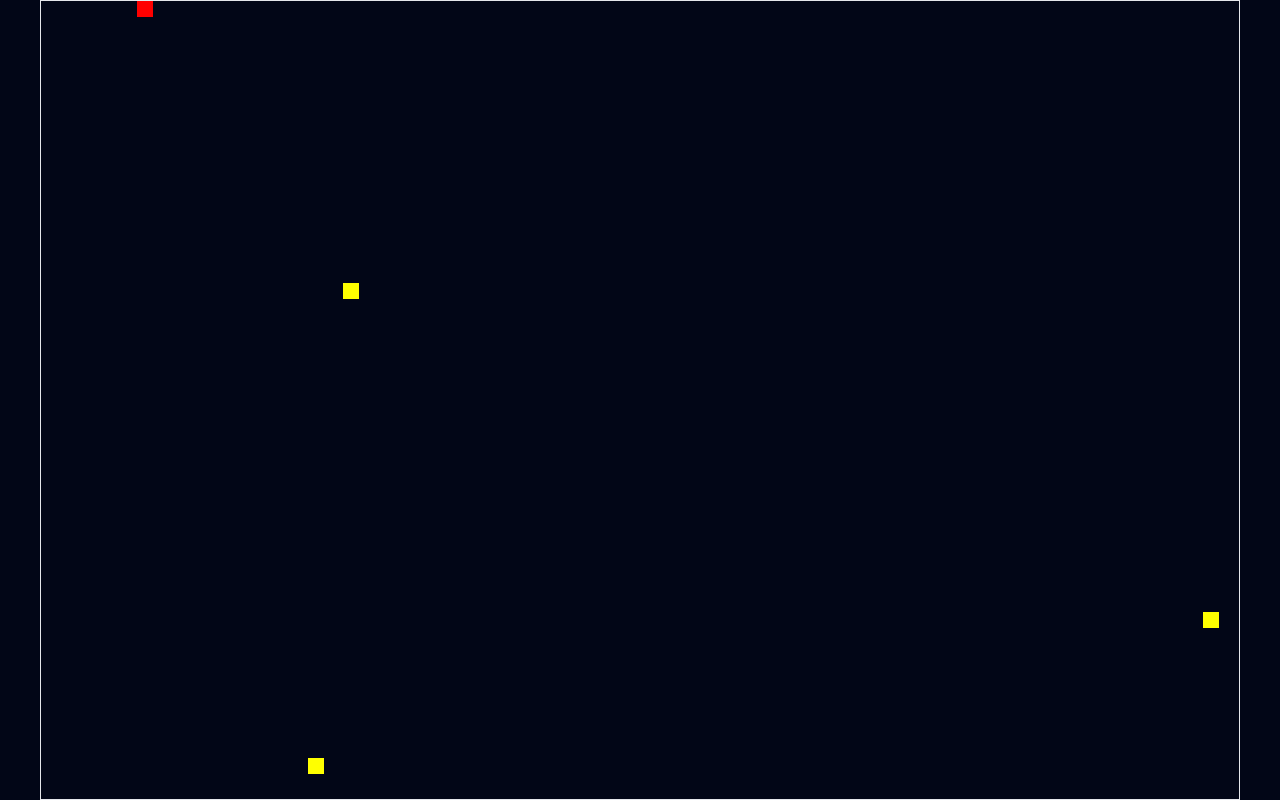
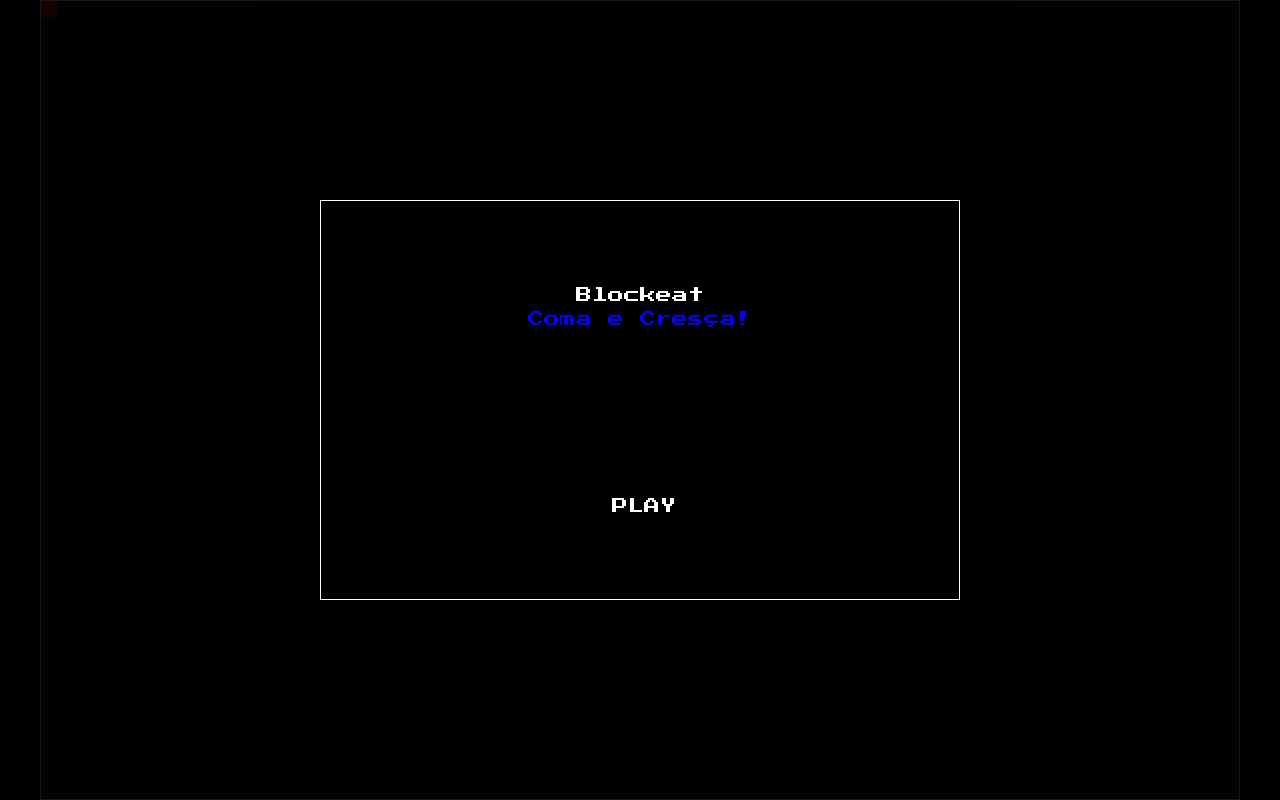
Before and after one commit to bloiseleo/Blockeat, a Next.js app: page / in a window 1280 px wide. Built offline with nearby package versions, Linux system fonts and the light colour scheme.

Commit message:
feat: now we have a initial screen

```diff
--- a/app/page.tsx
+++ b/app/page.tsx
@@ -9,6 +9,7 @@ import ClientCordinates from '@/entity/ClientCordinates';
 import Blocks from '@/component/Blocks';
 import GameOverModal from '@/component/Modals/GameOverModal';
 import PauseModal from '@/component/Modals/PauseModal';
+import StartMenu from '@/component/Modals/StartMenu';
 
 export default function GameCanvas() {
 
@@ -23,23 +24,27 @@ export default function GameCanvas() {
     gameObservable.pause();
   }
 
+  const focusOnCanvas = () => {
+    if (mainRef.current) {
+      mainRef.current.focus();
+    }
+  }
+
   const handleKeyDown = (event: KeyboardEvent<HTMLElement>) => {
     const key = event.key.toLowerCase();
     gameObservable.captureKeyPressed(key);
   }
 
   useEffect(() => {
-    gameObservable.start();
     gameObservable.on('restart', () => {
-      if(mainRef.current) {
-        mainRef.current.focus();
-      }
+      focusOnCanvas()
     })
     gameObservable.on('unpause', () => {
-      if(mainRef.current) {
-        mainRef.current.focus();
-      }
+      focusOnCanvas()
     });
+    gameObservable.on('start', () => {
+      focusOnCanvas()
+    })
   }, []);
 
   return (
@@ -56,6 +61,7 @@ export default function GameCanvas() {
       </main>
       <GameOverModal game={gameObservable}></GameOverModal>
       <PauseModal game={gameObservable}></PauseModal>
+      <StartMenu game={gameObservable}></StartMenu>
     </>
   )
 }
--- a/component/Modals/GameOverModal.tsx
+++ b/component/Modals/GameOverModal.tsx
@@ -18,8 +18,7 @@ export default function GameOverModal({ game }: Props) {
     }
 
     const notContinueClick = () => {
-        window.location.replace('https://github.com/bloiseleo/Blockeat');
-        return;
+        window.location.reload();
     }
 
     useEffect(() => {
--- a/component/Modals/ModalButton.tsx
+++ b/component/Modals/ModalButton.tsx
@@ -6,7 +6,7 @@ interface Props {
 export default function ModalButton({ onClick, text }: Props) {
     return (
         <button onClick={onClick} type="button" className='group/item flex outline-none' autoFocus={true}>
-            <span className='group-focus/item:block hidden text-white'>{`>`}</span>
+            <span className='group-hover/item:block hidden text-white'>{`>`}</span>
             <span className='ml-2 text-white'> {text} </span>
         </button>
     );
--- /dev/null
+++ b/component/Modals/StartMenu.tsx
@@ -0,0 +1,34 @@
+import { useState } from "react";
+import Modal from "../Modal";
+import ModalButton from "./ModalButton";
+import GameObservable from "@/entity/Game";
+
+interface Props {
+    game: GameObservable
+}
+
+export default function StartMenu({game}: Props) {
+    const [show, setShow] = useState(true);
+
+    const startGame = () => {
+        game.start();
+        setShow(false);
+    }
+
+    return (
+        <>
+            {show ? <Modal>
+                <div className={`h-[100%] flex flex-col justify-around border-solid border-white border`}>
+                    <header className='flex flex-col justify-center items-center'>
+                        <h1 className='text-white'> Blockeat </h1>
+                        <p className='text-white animate-rainbowMy'> Coma e Cresça!</p>
+                    </header>
+                    <nav role='list' className='flex flex-col items-center'>
+                        <ModalButton onClick={startGame} text='PLAY'></ModalButton>
+                    </nav>
+                </div>
+            </Modal> :
+                null}
+        </>
+    );
+}
--- a/entity/Game.ts
+++ b/entity/Game.ts
@@ -116,16 +116,20 @@ export default class GameObservable extends EventEmitter{
         this.movePlayer(
             GameConfigs.START_MOVIMENT
         );
+        this.emit('start');
     }
     pause() {
-        if(this.gameState == GameStatus.STOPPED) {
+        if(
+            this.gameState != GameStatus.RUNNING
+         ) {
+            console.log(this.gameState);
             return;
         }
         this.gameState = GameStatus.PAUSED;
         this.emit('pause');
     }
     unpause() {
-        this.gameState = GameStatus.UNPAUSE;
+        this.gameState = GameStatus.RUNNING;
         this.emit('unpause');
     }
     stop() {
--- a/tailwind.config.ts
+++ b/tailwind.config.ts
@@ -16,6 +16,31 @@ const config: Config = {
       },
       colors: {
         'shadowBlack': 'rgba(0,0,0,.9)'
+      },
+      animation: {
+        rainbowMy: 'rainbow 1.5s linear infinite',
+      },
+      keyframes: {
+        rainbow: {
+          '0%': {
+            color: 'red'
+          },
+          '16%': {
+            color: 'orange'
+          },
+          '32%': {
+            color: 'yellow'
+          },
+          '48%': {
+            color: 'green'
+          },
+          '64%': {
+            color: 'blue'
+          },
+          '100%': {
+            color: 'purple'
+          }
+        }
       }
     },
   },
```
